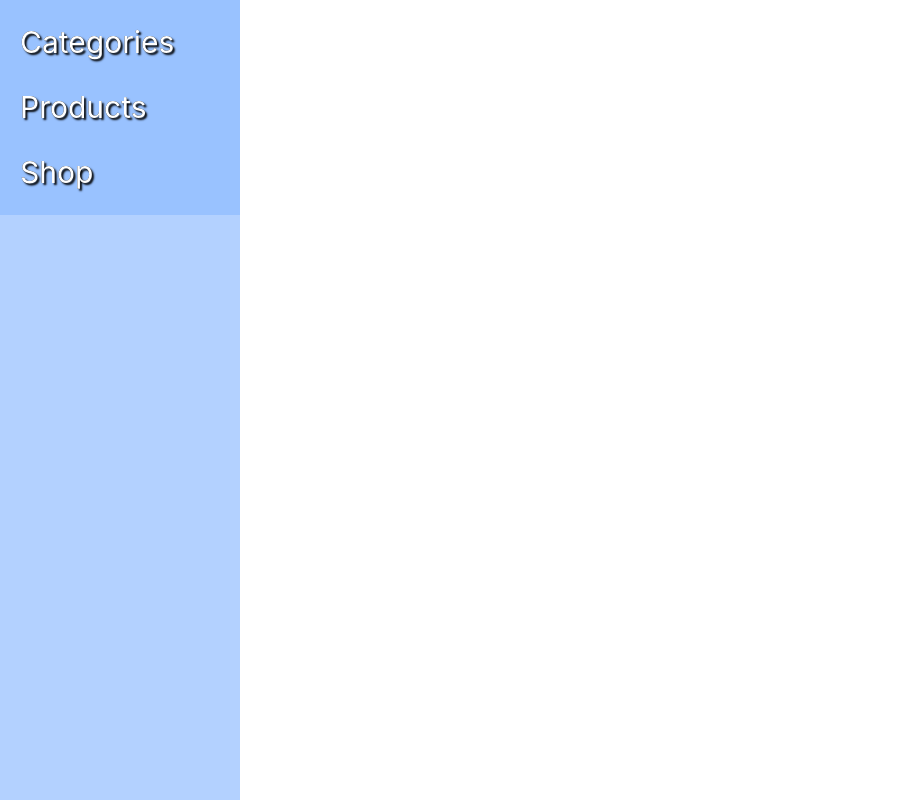
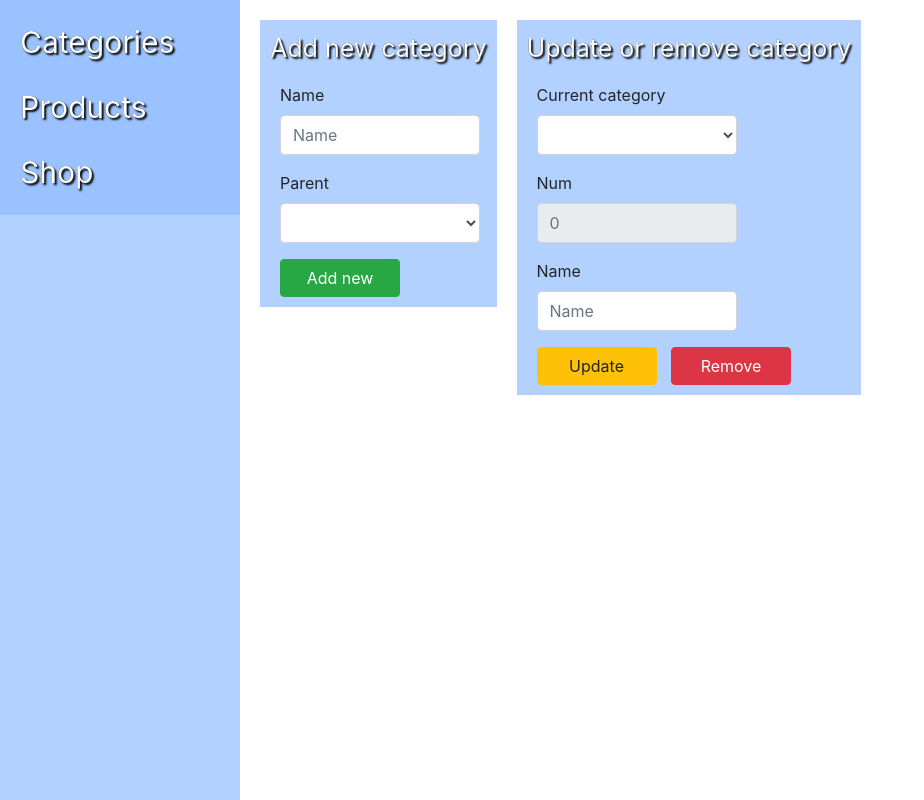
Before and after one commit to Leidenn2509/computer-component-store, a Flask app: page /admin in a window 1280 px wide. Shown: the part 60-860 px from the top of the page, without its empty margins (0-924 px from the left). Run offline with Flask 2, Linux system fonts and the light colour scheme; lists and menus that the app fills with data are empty; some libraries are stand-ins or nearby versions.

Commit message:
Create view for work with categories on admin's page

```diff
--- a/shop/templates/AdminPage.html
+++ b/shop/templates/AdminPage.html
@@ -35,6 +35,42 @@
         </div>
     </nav>
 
+    <div class="navbar-default">
+
+        <div id="categories" class="tabcontent">
+            <div style="margin-left: 20px; margin-top: 20px; padding: 10px; background: #b3d1ff; float: left;">
+                <div class="shop-path-text" style="text-align: center; margin-bottom: 15px;">Add new category</div>
+                <div class="form-group">
+                    <label style="margin-left: 10px;">Name</label>
+                    <input class="form-control" type="text" placeholder="Name" id="newCategoryName" style="width: 200px; height: 40px; margin-left: 10px;">
+                </div>
+                <div class="form-group">
+                    <label style="margin-left: 10px;">Parent</label>
+                    <select class="form-control" id="newCategoryParent" style="width: 200px; height: 40px; margin-left: 10px;"></select>
+                </div>
+                <button class="btn btn-success" type="submit" style="margin-left: 10px; width: 120px;" id="newCategoryAdd">Add new</button>
+            </div>
+            <div style="margin-left: 20px; margin-top: 20px; padding: 10px; background: #b3d1ff; float: left;">
+                <div class="shop-path-text" style="text-align: center; margin-bottom: 15px;">Update or remove category</div>
+                <div class="form-group">
+                    <label style="margin-left: 10px;">Current category</label>
+                    <select class="form-control" id="curCategory" style="width: 200px; height: 40px; margin-left: 10px;"></select>
+                </div>
+                <div class="form-group">
+                    <label style="margin-left: 10px;">Num</label>
+                    <input class="form-control" type="text" placeholder="0" id="curCategoryNum" style="width: 200px; height: 40px; margin-left: 10px;" readonly>
+                </div>
+                <div class="form-group">
+                    <label style="margin-left: 10px;">Name</label>
+                    <input class="form-control" type="text" placeholder="Name" id="curCategoryName" style="width: 200px; height: 40px; margin-left: 10px;">
+                </div>
+                <button class="btn btn-warning" type="submit" style="margin-left: 10px; width: 120px;" id="curCategoryUpdate">Update</button>
+                <button class="btn btn-danger" type="submit" style="margin-left: 10px; width: 120px;" id="curCategoryRemove">Remove</button>
+            </div>
+        </div>
+
+    </div>
+
 <script>
 
 </script>
```
